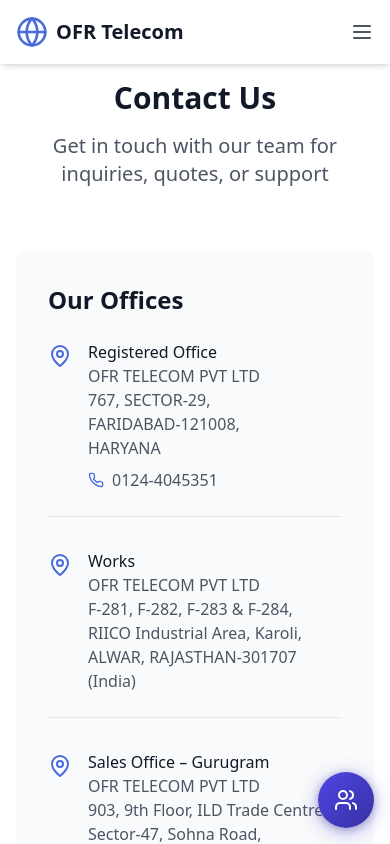
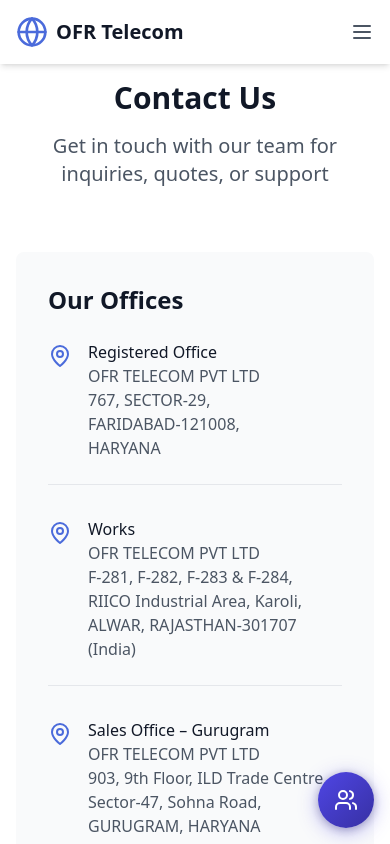
Before and after one commit to hooda166/OFR-v8, a React (Vite) app: page /contact in a window 390 px wide. Shown: the top 844 px of the page. Built offline with nearby package versions, Linux system fonts and the light colour scheme.

Commit message:
Update organizational strengths image and remove old phone number

```diff
--- a/src/components/Contact.tsx
+++ b/src/components/Contact.tsx
@@ -1,5 +1,5 @@
 import React, { useState } from 'react';
-import { Mail, Phone, MapPin, Send, CheckCircle, AlertCircle } from 'lucide-react';
+import { Mail, MapPin, Send, CheckCircle, AlertCircle } from 'lucide-react';
 
 // Contact inbox: where "Send Message" submissions should land if the
 // database isn't configured yet (or as a manual fallback either way).
@@ -104,10 +104,6 @@
                         767, SECTOR-29,<br />
                         FARIDABAD-121008,<br />
                         HARYANA
-                      </p>
-                      <p className="text-gray-600 flex items-center mt-2">
-                        <Phone className="h-4 w-4 text-blue-600 mr-2 flex-shrink-0" />
-                        0124-4045351
                       </p>
                     </div>
                   </div>
```
Also changed, not shown: public/assets/Organizational strengths-google.jpg (added).
